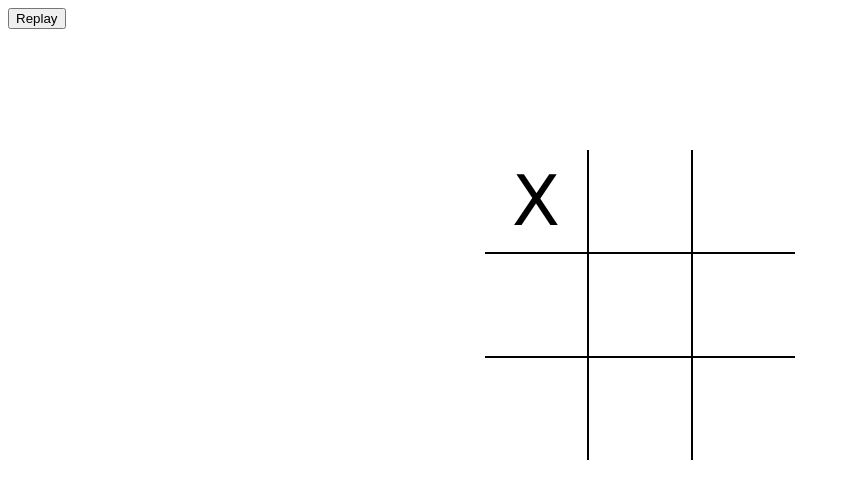
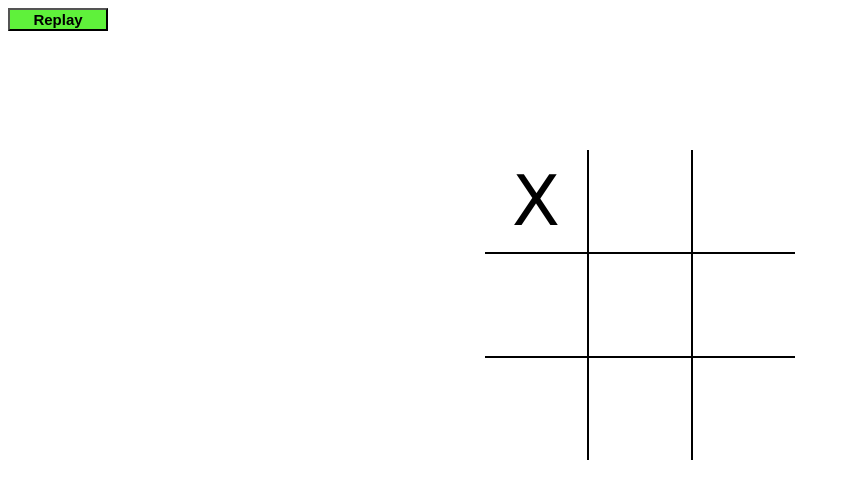
Before and after one commit to jegrieve/tictactoe, a plain HTML site: page index.html in a window 1280 px wide. Shown: the whole page, without its empty margins (0-850 px from the left). Drawn offline with Linux system fonts and the light colour scheme.

Commit message:
add styles to replay button

```diff
--- a/styles.css
+++ b/styles.css
@@ -49,3 +49,11 @@ table tr td:last-child {
     color: white;
     font-size: 2em;
 }
+
+button {
+    width: 100px;
+    top: 100px;
+    font-size: 15px;
+    background-color: rgba(55, 238, 10, 0.8);
+    font-weight: bold;
+}
```
